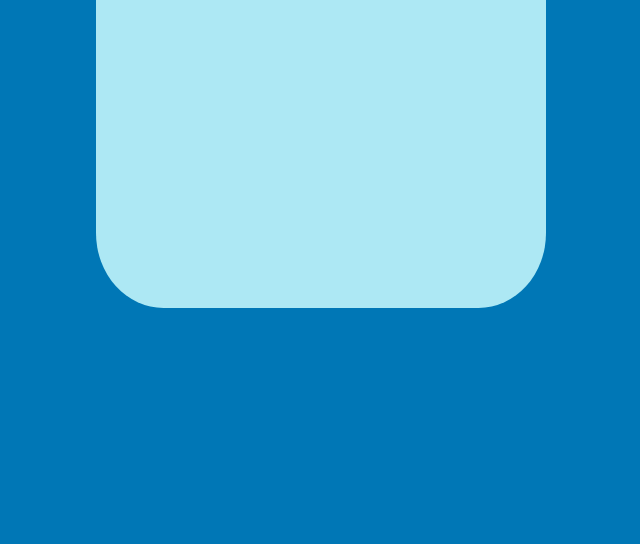
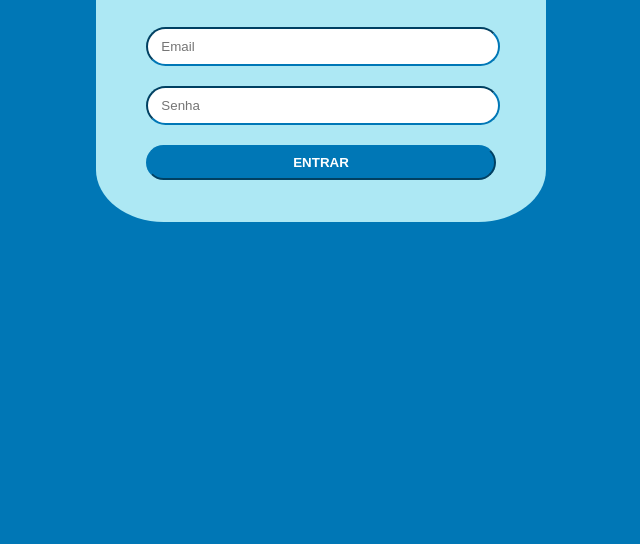
Before and after one commit to antfy/dashboard, a plain HTML site: page index.html in a window 1280 px wide. Shown: the part 256-800 px from the top of the page, without its empty margins (319-959 px from the left). Drawn offline with Linux system fonts and the light colour scheme.

Commit message:
inputs e button

```diff
--- a/css/style.css
+++ b/css/style.css
@@ -9,11 +9,12 @@ body {
     margin: auto;
 }
 
+/* login */
 .card {
     width: 450px;
-    height: 500px;
+    height: 350px;
     margin: auto;
-    margin-top: 5%;
+    margin-top: 10%;
     border-radius: 15%;
     background-color: #ade8f4;
 }
@@ -23,4 +24,25 @@ body {
     margin: auto;
     margin-top: 20px;
     margin-left: 50px;
+    margin-bottom: 40px;
 }
+
+input, button {
+    width: 350px;
+    height: 35px;
+    margin: auto;
+    margin-left: 50px;
+    margin-bottom: 20px;
+    border-radius: 35px;
+    border-color: #0077b6;
+}
+
+button {
+    background: #0077b6;
+    text-transform: uppercase;
+}
+
+button > a {
+    text-decoration: none;
+    color: #ffffff;
+}
--- a/index.html
+++ b/index.html
@@ -21,6 +21,13 @@
     <div class="container">
         <div class="card">
             <img src="img/light 6.png" alt="Antfy Logo" class="logo">
+            <input type="email" placeholder="&emsp;Email">
+            <br>
+            <input type="password" placeholder="&emsp;Senha">
+            <br>
+            <button>
+                <a href="#"><b>Entrar</b></a>
+            </button>
         </div>
     </div>
 
```
